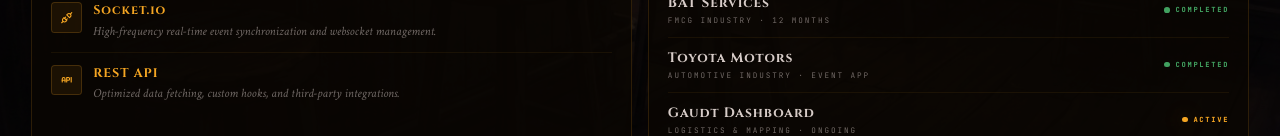
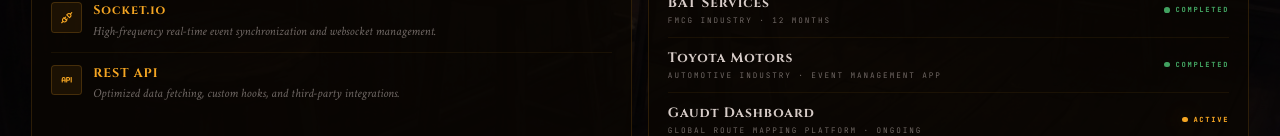
Before and after one commit to huangnik90/nix-tavern, a Next.js app: page /skills in a window 1280 px wide. Shown: the part 664-800 px from the top of the page. Built offline with nearby package versions, Linux system fonts and the light colour scheme.

Commit message:
add description for skills

```diff
--- a/src/components/Skills/index.js
+++ b/src/components/Skills/index.js
@@ -88,18 +88,23 @@
   },
   {
     name: "Toyota Motors",
-    role: "Automotive Industry · Event App",
+    role: "Automotive Industry · Event Management App",
     status: "completed",
     label: "COMPLETED",
   },
   {
     name: "Gaudt Dashboard",
-    role: "Logistics & Mapping · Ongoing",
+    role: "Global Route Mapping Platform · Ongoing",
+    status: "active",
+    label: "ACTIVE",
+  },
+  {
+    name: "Mobadas",
+    role: "Japan Coastal Sea Level Mapping System · Ongoing",
     status: "active",
     label: "ACTIVE",
   },
 ];
-
 // ─── Component ────────────────────────────────────────────────────────────────
 
 export default function Skills() {
```
